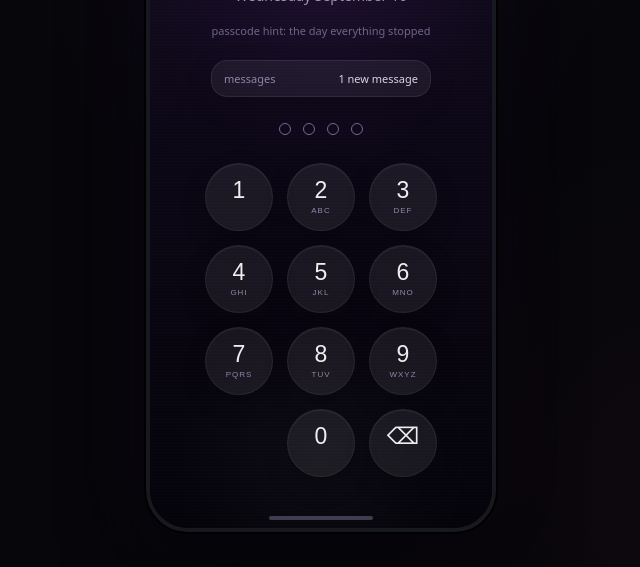
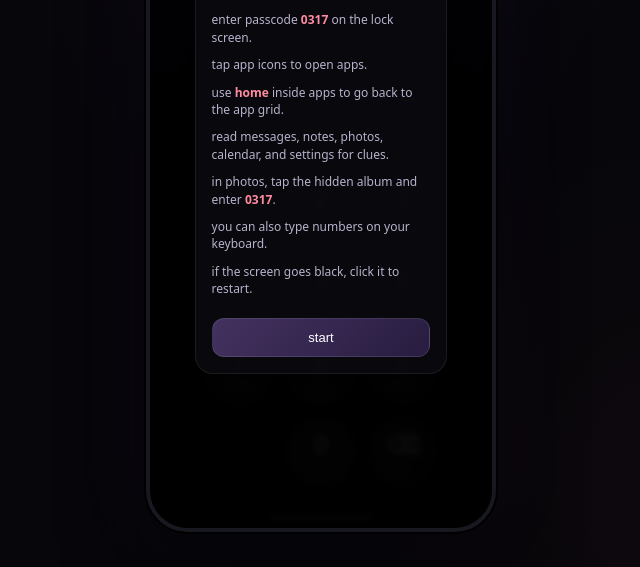
Before and after one commit to Snity-Sasageyo/voss-phone, a plain HTML site: page index.html in a window 1280 px wide. Shown: the part 233-800 px from the top of the page, without its empty margins (319-959 px from the left). Drawn offline with Linux system fonts and the light colour scheme.

Commit message:
add instruction overlay and passcode

```diff
--- a/app.js
+++ b/app.js
@@ -12,6 +12,9 @@ let bat = document.getElementById("bat");
 let bar2 = document.getElementById("bar2");
 let toast = document.getElementById("toast");
 let end = document.getElementById("end");
+let help = document.getElementById("help");
+let go = document.getElementById("go");
+let hb = document.getElementById("hb");
 
 let mlist = document.getElementById("mlist");
 let mth = document.getElementById("mth");
@@ -231,6 +234,13 @@ stop hearing things
 call mom back`,
   },
   {
+    t: "passcode",
+    p: "if i forget",
+    b: `0317
+the day everything stopped.
+hidden album too.`,
+  },
+  {
     t: "things i know",
     p: "it only moves when the lights are off",
     b: `it only moves when the lights are off
@@ -263,12 +273,26 @@ i think it's reading this over my shoulder now.`,
 let stg = [
   { l: "Airplane Mode", v: "OFF" },
   { l: "Wi-Fi", v: "harwick-3 (weak)" },
+  { l: "Passcode Hint", v: "0317" },
+  { l: "Hidden Album", v: "0317" },
   { l: "Bluetooth", v: "Connected: Unknown Device", bad: 1 },
   { l: "Battery", v: "4% - draining", bad: 1 },
   { l: "Storage", v: "63.9 / 64 GB", bad: 1 },
   { l: "Location", v: "Kitchen Table" },
   { l: "Active Users", v: "2", bad: 1 },
 ];
+
+function showhelp() {
+  if (ended) return;
+  help.classList.add("on");
+}
+
+function hidehelp() {
+  help.classList.remove("on");
+}
+
+go.onclick = hidehelp;
+hb.onclick = showhelp;
 
 function show(id) {
   if (ended) return;
@@ -470,7 +494,7 @@ function hftry() {
     setTimeout(finale, 2400);
   } else {
     hflock.classList.add("shake");
-    hfhint.textContent = "it comes at 3:17";
+    hfhint.textContent = "enter 0317";
     setTimeout(function () {
       hflock.classList.remove("shake");
     }, 350);
@@ -530,6 +554,13 @@ hfback.onclick = closehf;
 
 document.addEventListener("keydown", function (e) {
   if (ended) return;
+
+  if (help.classList.contains("on")) {
+    if (e.key == "Escape") {
+      hidehelp();
+    }
+    return;
+  }
 
   if (!unlocked && current == "lk") {
     if (e.key.length == 1 && e.key >= "0" && e.key <= "9") {
--- a/index.html
+++ b/index.html
@@ -21,7 +21,8 @@
         <div id="lk" class="scr on">
           <div id="tm">03:17</div>
           <div id="dt">Saturday March 17</div>
-          <div id="hint">passcode hint: the day everything stopped</div>
+          <div id="hint">passcode: 0317</div>
+          <button id="hb">help</button>
 
           <div id="ntf">
             <span class="app">messages</span>
@@ -155,7 +156,7 @@
                 </div>
 
                 <div id="hflock">
-                  <div id="hfhint"></div>
+                  <div id="hfhint">enter 0317</div>
                   <div id="hfdots">
                     <span class="d"></span>
                     <span class="d"></span>
@@ -251,6 +252,14 @@
                   <span class="evd">17</span
                   ><span class="evt">don't sleep yet</span>
                 </div>
+                <div class="ev rd">
+                  <span class="evd">17</span
+                  ><span class="evt">passcode: 0317</span>
+                </div>
+                <div class="ev rd">
+                  <span class="evd">17</span
+                  ><span class="evt">hidden album: 0317</span>
+                </div>
               </div>
             </div>
 
@@ -286,6 +295,26 @@
           </div>
         </div>
 
+        <div id="help" class="on">
+          <div id="hin">
+            <div id="httl">how to use this phone</div>
+            <div class="hl">enter passcode <b>0317</b> on the lock screen.</div>
+            <div class="hl">tap app icons to open apps.</div>
+            <div class="hl">
+              use <b>home</b> inside apps to go back to the app grid.
+            </div>
+            <div class="hl">
+              read messages, notes, photos, calendar, and settings for clues.
+            </div>
+            <div class="hl">
+              in photos, tap the hidden album and enter <b>0317</b>.
+            </div>
+            <div class="hl">you can also type numbers on your keyboard.</div>
+            <div class="hl">if the screen goes black, click it to restart.</div>
+            <button id="go">start</button>
+          </div>
+        </div>
+
         <div id="bar2"></div>
       </div>
     </div>
--- a/style.css
+++ b/style.css
@@ -199,7 +199,7 @@ body {
   display: flex;
   flex-direction: column;
   align-items: center;
-  padding-top: 52px;
+  padding-top: 44px;
   z-index: 5;
 }
 
@@ -213,17 +213,34 @@ body {
 
 #dt {
   color: #9f96b8;
-  margin: 8px 0 18px;
+  margin: 8px 0 14px;
   font-size: 14px;
 }
 
 #hint {
-  font-size: 11px;
-  color: #6f6588;
-  margin-bottom: 22px;
+  font-size: 12px;
+  color: #b9a8d8;
+  margin-bottom: 10px;
   text-align: center;
   padding: 0 20px;
   animation: hf 2.8s infinite;
+}
+
+#hb {
+  background: none;
+  border: 1px solid #333346;
+  color: #8f86a8;
+  border-radius: 999px;
+  padding: 6px 14px;
+  font-size: 10px;
+  cursor: pointer;
+  margin-bottom: 16px;
+  transition: all 0.14s ease;
+}
+
+#hb:hover {
+  color: #fff;
+  border-color: #6d6b83;
 }
 
 #ntf {
@@ -237,7 +254,7 @@ body {
   justify-content: space-between;
   font-size: 11px;
   color: #b9b3cc;
-  margin-bottom: 26px;
+  margin-bottom: 20px;
   box-shadow: 0 8px 24px rgba(0, 0, 0, 0.22);
 }
 
@@ -252,7 +269,7 @@ body {
 #dots {
   display: flex;
   gap: 12px;
-  margin-bottom: 28px;
+  margin-bottom: 24px;
 }
 
 .d {
@@ -1145,6 +1162,82 @@ body {
     cf 2.2s infinite 4.5s;
 }
 
+#help {
+  position: absolute;
+  inset: 0;
+  background: rgba(0, 0, 0, 0.92);
+  backdrop-filter: blur(3px);
+  z-index: 90;
+  display: flex;
+  align-items: center;
+  justify-content: center;
+  padding: 24px;
+  opacity: 0;
+  visibility: hidden;
+  transition:
+    opacity 0.2s ease,
+    visibility 0.2s;
+  pointer-events: none;
+}
+
+#help.on {
+  opacity: 1;
+  visibility: visible;
+  pointer-events: auto;
+}
+
+#hin {
+  width: 86%;
+  max-width: 280px;
+  max-height: 82%;
+  overflow: auto;
+  display: flex;
+  flex-direction: column;
+  gap: 10px;
+  padding: 16px;
+  border: 1px solid rgba(255, 255, 255, 0.08);
+  border-radius: 18px;
+  background: rgba(10, 10, 16, 0.82);
+  box-shadow: 0 0 40px rgba(0, 0, 0, 0.4);
+}
+
+#httl {
+  color: #fff;
+  font-size: 15px;
+  letter-spacing: 0.6px;
+  margin-bottom: 4px;
+}
+
+.hl {
+  font-size: 12px;
+  color: #b8b3cc;
+  line-height: 1.45;
+}
+
+.hl b {
+  color: #ff8ba0;
+  font-weight: 600;
+}
+
+#go {
+  margin-top: 10px;
+  background: linear-gradient(135deg, #43325f, #281c40);
+  color: #fff;
+  border: 1px solid rgba(255, 255, 255, 0.1);
+  border-radius: 12px;
+  padding: 11px 14px;
+  cursor: pointer;
+  font-size: 13px;
+  transition:
+    transform 0.14s ease,
+    filter 0.14s ease;
+}
+
+#go:hover {
+  transform: translateY(-1px);
+  filter: brightness(1.12);
+}
+
 #bar2 {
   position: absolute;
   bottom: 8px;
@@ -1214,7 +1307,7 @@ body {
 
 #hfhint {
   font-size: 11px;
-  color: #6f6588;
+  color: #b9a8d8;
   margin-bottom: 16px;
   min-height: 14px;
   text-align: center;
```
